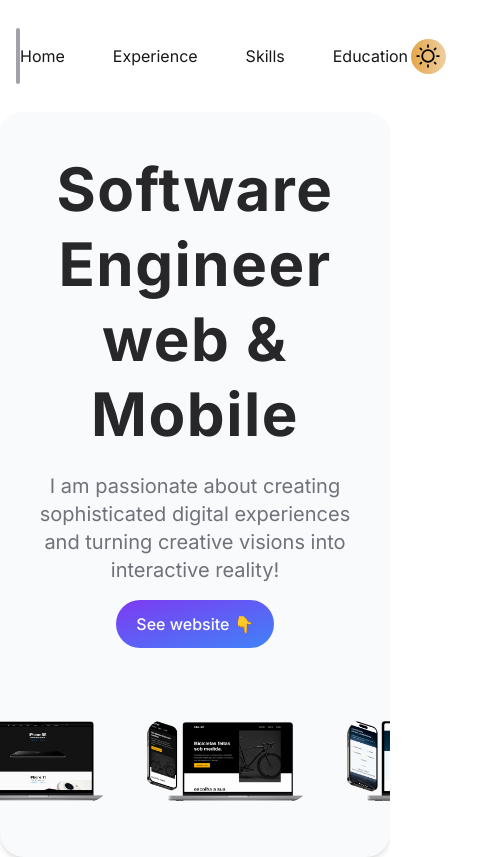
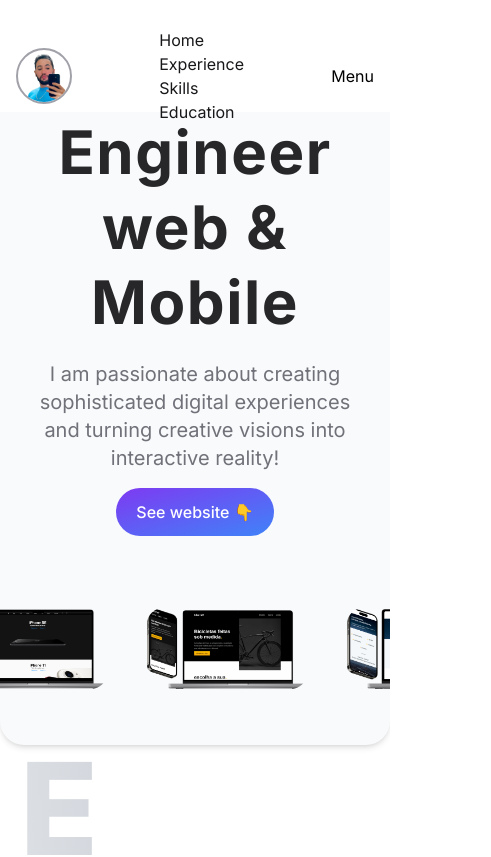
Before and after one commit to MikeFernando/devmaikera, a Next.js app: page / in a window 390 px wide. Shown: the top 857 px of the page, 491 px wide, since content can reach past the window. Built offline with nearby package versions, Linux system fonts and the light colour scheme.

Commit message:
init responsive

```diff
--- a/src/components/ButtonDarkMode/Sun.tsx
+++ b/src/components/ButtonDarkMode/Sun.tsx
@@ -14,7 +14,7 @@ export function Sun(props: SunProps) {
     >
       <path
         d="M12 17.75A5.75 5.75 0 1117.75 12 5.76 5.76 0 0112 17.75zm0-10A4.25 4.25 0 1016.25 12 4.26 4.26 0 0012 7.75zM12 5a.76.76 0 01-.75-.75v-1.5a.75.75 0 111.5 0v1.5A.76.76 0 0112 5zM12 22a.76.76 0 01-.75-.75v-1.5a.75.75 0 111.5 0v1.5A.76.76 0 0112 22zM21.25 12.75h-1.5a.75.75 0 110-1.5h1.5a.75.75 0 110 1.5zM4.25 12.75h-1.5a.75.75 0 110-1.5h1.5a.75.75 0 110 1.5zM6.5 7.25A.74.74 0 016 7L4.91 6A.77.77 0 016 4.91L7 6a.75.75 0 01-.5 1.25zM18.56 19.31a.741.741 0 01-.53-.22L17 18a.75.75 0 011-1l1.09 1a.75.75 0 010 1.06.742.742 0 01-.53.25zM17.5 7.25A.75.75 0 0117 6l1-1.09A.77.77 0 1119.09 6L18 7a.74.74 0 01-.5.25zM5.44 19.31a.74.74 0 01-.53-.22.75.75 0 010-1.06L6 17a.749.749 0 011 1l-1 1.09a.74.74 0 01-.56.22z"
-        fill="#000"
+        fill="#fff"
       />
     </svg>
   )
--- a/src/components/Header/index.tsx
+++ b/src/components/Header/index.tsx
@@ -1,3 +1,5 @@
+'use client'
+
 import React from 'react'
 import Image from 'next/image'
 
@@ -5,9 +7,15 @@ import Logo from '@/assets/logo.png'
 import { DarkMode } from '../ButtonDarkMode/DarkMode'
 
 export const Header = () => {
+  function handleToggleMenu(event: React.MouseEvent<HTMLButtonElement>) {
+    const btn = event.target as HTMLButtonElement
+    const toggleClass = btn.classList.toggle('active')
+    console.log(toggleClass)
+  }
+
   return (
-    <header className="h-28 w-full bg-white px-4 py-3">
-      <div className="relative mx-auto flex max-w-7xl items-center justify-between py-4">
+    <header className="fixed z-50 h-28 w-full bg-white px-4 py-3">
+      <div className="mx-auto flex max-w-7xl items-center justify-between py-4">
         <div className="h-14 w-14 rounded-full border-2 border-zinc-400">
           <Image
             src={Logo}
@@ -15,7 +23,8 @@ export const Header = () => {
             className="block overflow-hidden rounded-full"
           />
         </div>
-        <nav className="text-md flex list-none gap-12 text-zinc-900">
+
+        <nav className="text-md list-none gap-12 text-zinc-900 sm:flex">
           <li>
             <a className="hover:text-zinc-500 hover:transition-colors" href="#">
               Home
@@ -37,7 +46,14 @@ export const Header = () => {
             </a>
           </li>
         </nav>
-        <DarkMode />
+
+        <div className="hidden md:flex">
+          <DarkMode />
+        </div>
+
+        <button onClick={handleToggleMenu} className="visible block sm:hidden">
+          Menu
+        </button>
       </div>
     </header>
   )
--- a/src/components/Home/index.tsx
+++ b/src/components/Home/index.tsx
@@ -3,7 +3,7 @@ import { Slider } from '../Slider'
 
 export const Main = () => {
   return (
-    <main className="mx-auto flex max-w-7xl flex-col items-center justify-between overflow-hidden rounded-3xl bg-gray-50 px-5 shadow-md">
+    <main className="mx-auto flex max-w-7xl flex-col items-center justify-between overflow-hidden rounded-3xl bg-gray-50 px-5 shadow-md md:mt-28">
       <div className="flex flex-col items-center">
         <h1 className="pt-10 text-center text-6xl font-bold leading-tight tracking-wide text-zinc-800">
           Software Engineer <br /> web & Mobile{' '}
```
